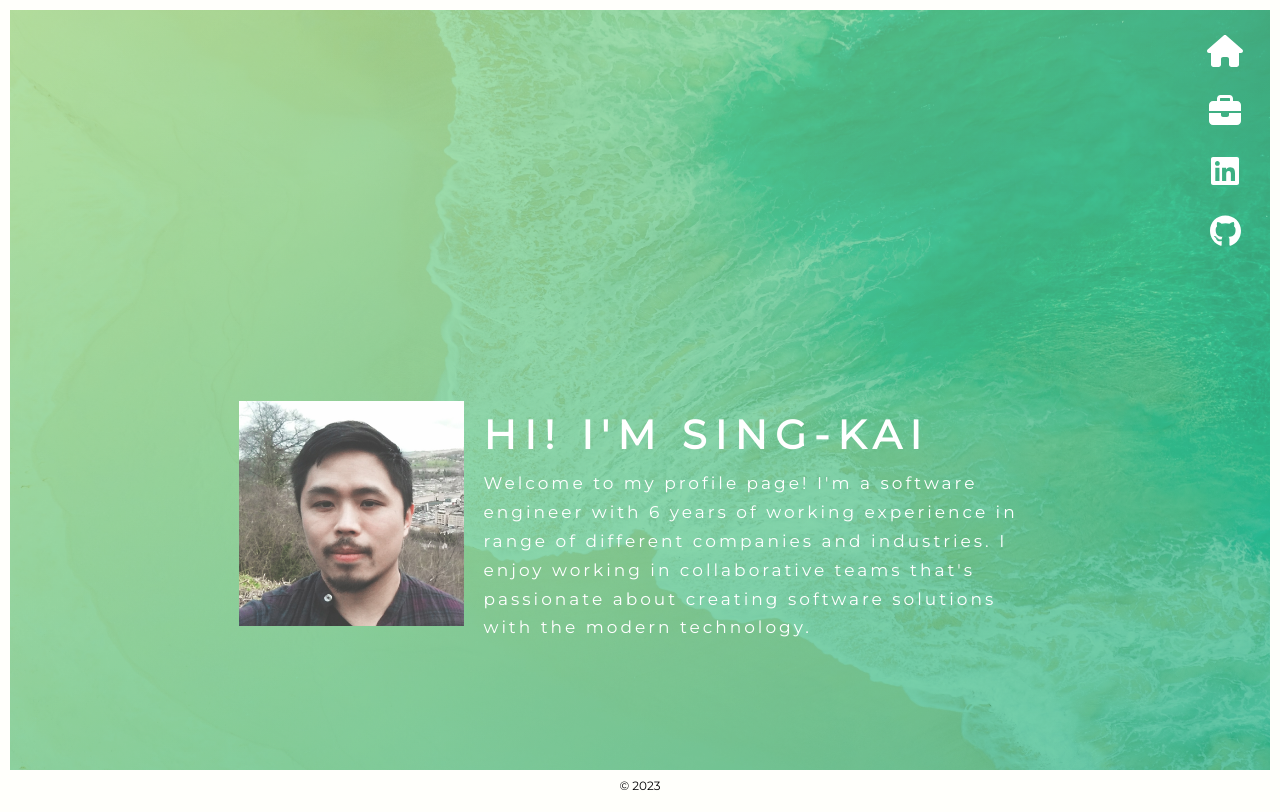
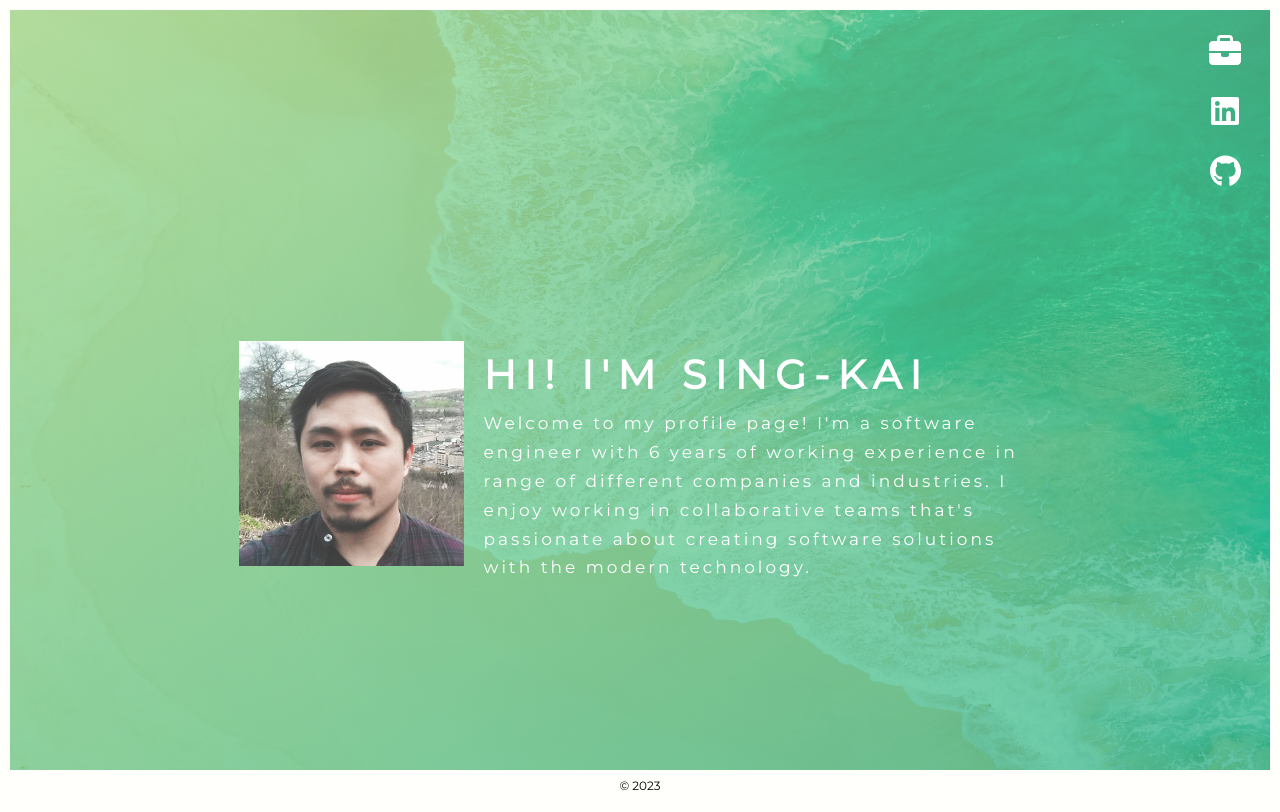
Before and after one commit to Sing-Kai/profile-page, a Next.js app: page / in a window 1280 px wide. Built offline with nearby package versions, Linux system fonts and the light colour scheme.

Commit message:
dynamic navigation bar

```diff
--- a/pages/experience/index.tsx
+++ b/pages/experience/index.tsx
@@ -4,7 +4,7 @@ const Experience = () => {
   return (
     <>
       <Header>
-        <Nav/>
+        <Nav page='experience'/>
         <ExperienceContainer>
 
           <ExperienceCard>
--- a/src/components/Nav.tsx
+++ b/src/components/Nav.tsx
@@ -1,51 +1,40 @@
-import React, {useEffect} from 'react'
+import React, {useEffect, useState} from 'react'
 import styled, {keyframes} from 'styled-components'
 import { FontAwesomeIcon } from '@fortawesome/react-fontawesome'
 import { faBriefcase, faHouse, IconDefinition} from '@fortawesome/free-solid-svg-icons'
 import {faLinkedin, faGithub} from '@fortawesome/free-brands-svg-icons'
 import Link  from 'next/link'
+import INavData, {navigationData} from '../data/navigation-data'
 
-
-interface INavData {
-  id:string,
-  url:string,
-  icon: IconDefinition,
-  target:boolean,
-  // children?: React.ReactNode,
+interface INavDataItems{
+  page: string
 }
 
-const navData: INavData[] = [
-  {
-    id: 'home',
-    url: '/',
-    icon: faHouse,
-    target: false,
-  },
-  {
-    id: 'experience',
-    url: '/experience',
-    icon: faBriefcase,
-    target: false,
-  },
-  {
-    id: 'linkedIn',
-    url: 'https://www.linkedin.com/in/sing-kai/',
-    icon: faLinkedin,
-    target: true,
-  },
-  {
-    id: 'gitHub',
-    url: 'https://github.com/Sing-Kai',
-    icon: faGithub,
-    target: true,
+const Nav = ({page}: INavDataItems) =>{
+
+  const [navData, setNavData] = useState<INavData[]>(navigationData)
+
+  const getNavigationItems = (path:string, items: INavData[]) =>  {
+
+    let testNavData:INavData[] = [];
+
+    if(path === '/'){
+      testNavData = navigationData.filter((d) => {
+        return d.id !== page
+      });
+    }
+
+    if(path === '/experience'){
+      testNavData = navigationData.filter((d) => {
+        return d.id !== page
+      });
+    }
+    return testNavData;
   }
-]
-
-
-const Nav = () =>{
 
   useEffect(() => {
-    console.log(document.URL)
+    const navItems = getNavigationItems(location.pathname, navigationData)
+    setNavData(navItems)
   }, [])
 
   return (
@@ -53,9 +42,7 @@ const Nav = () =>{
       <div>
         <NavContainer className="nav">
           {
-            navData.map((data,) => {
-              return <Item {...data}/>
-            })
+            navData.map((data) => <Item key={data.id} {...data}/>)
           }
         </NavContainer>
       </div>
--- /dev/null
+++ b/src/data/navigation-data.ts
@@ -0,0 +1,38 @@
+import { faBriefcase, faHouse, IconDefinition} from '@fortawesome/free-solid-svg-icons'
+import {faLinkedin, faGithub} from '@fortawesome/free-brands-svg-icons'
+
+export default interface INavData {
+  id:string,
+  url:string,
+  icon: IconDefinition,
+  target:boolean,
+}
+
+export const navigationData: INavData[] = [
+  {
+    id: 'home',
+    url: '/',
+    icon: faHouse,
+    target: false,
+  },
+  {
+    id: 'experience',
+    url: '/experience',
+    icon: faBriefcase,
+    target: false,
+  },
+  {
+    id: 'linkedIn',
+    url: 'https://www.linkedin.com/in/sing-kai/',
+    icon: faLinkedin,
+    target: true,
+  },
+  {
+    id: 'gitHub',
+    url: 'https://github.com/Sing-Kai',
+    icon: faGithub,
+    target: true,
+  }
+]
+
+// export default navigationData
```
Also changed, not shown: pages/index.tsx (+2 -1 lines).
